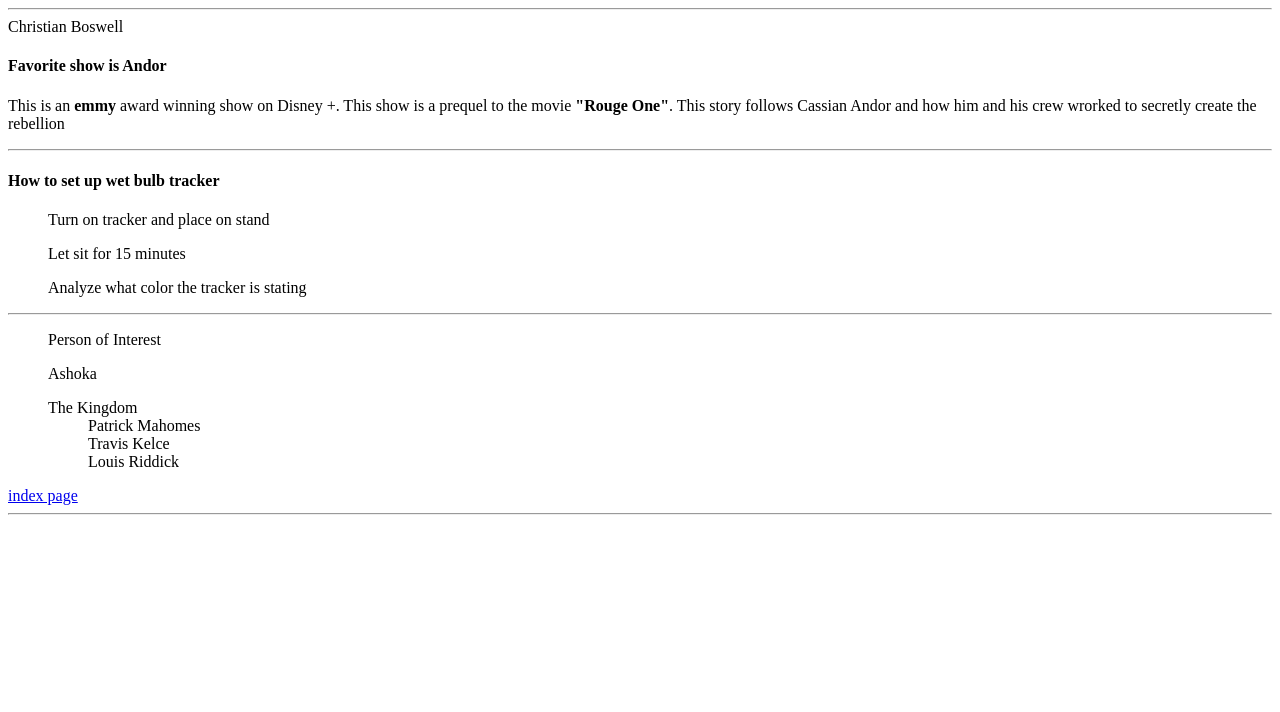
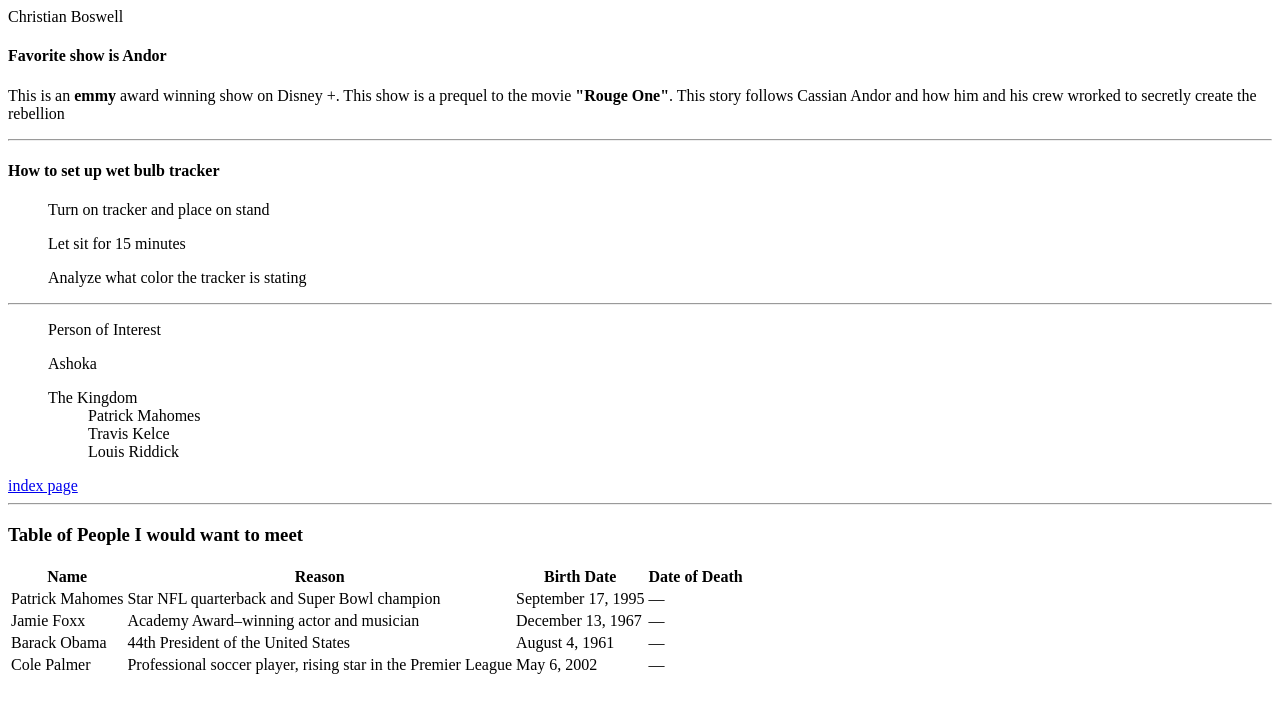
Before and after one commit to 44-563-WebApps-F25/webapps-f25-assignment3-teamplayer720, a plain HTML site: page index.html in a window 1280 px wide. Drawn offline with Linux system fonts and the light colour scheme.

Commit message:
Update index.html

```diff
--- a/index.html
+++ b/index.html
@@ -1,5 +1,5 @@
 <!DOCTYPE html>
-<hr>
+<html>
     <head>
         Christian Boswell
         <title>Favorites</title>
@@ -29,6 +29,45 @@
 
         <hr></hr>
 
+        <h3>Table of People I would want to meet</h3>
+<table>
+    <thead>
+      <tr>
+        <th>Name</th>
+        <th>Reason</th>
+        <th>Birth Date</th>
+        <th>Date of Death</th>
+      </tr>
+    </thead>
+    <tbody>
+      <tr>
+        <td>Patrick Mahomes</td>
+        <td>Star NFL quarterback and Super Bowl champion</td>
+        <td>September 17, 1995</td>
+        <td>—</td>
+      </tr>
+      <tr>
+        <td>Jamie Foxx</td>
+        <td>Academy Award–winning actor and musician</td>
+        <td>December 13, 1967</td>
+        <td>—</td>
+      </tr>
+      <tr>
+        <td>Barack Obama</td>
+        <td>44th President of the United States</td>
+        <td>August 4, 1961</td>
+        <td>—</td>
+      </tr>
+      <tr>
+        <td>Cole Palmer</td>
+        <td>Professional soccer player, rising star in the Premier League</td>
+        <td>May 6, 2002</td>
+        <td>—</td>
+      </tr>
+    </tbody>
+  </table>
+
+
 
     </body>
 </html>
```
